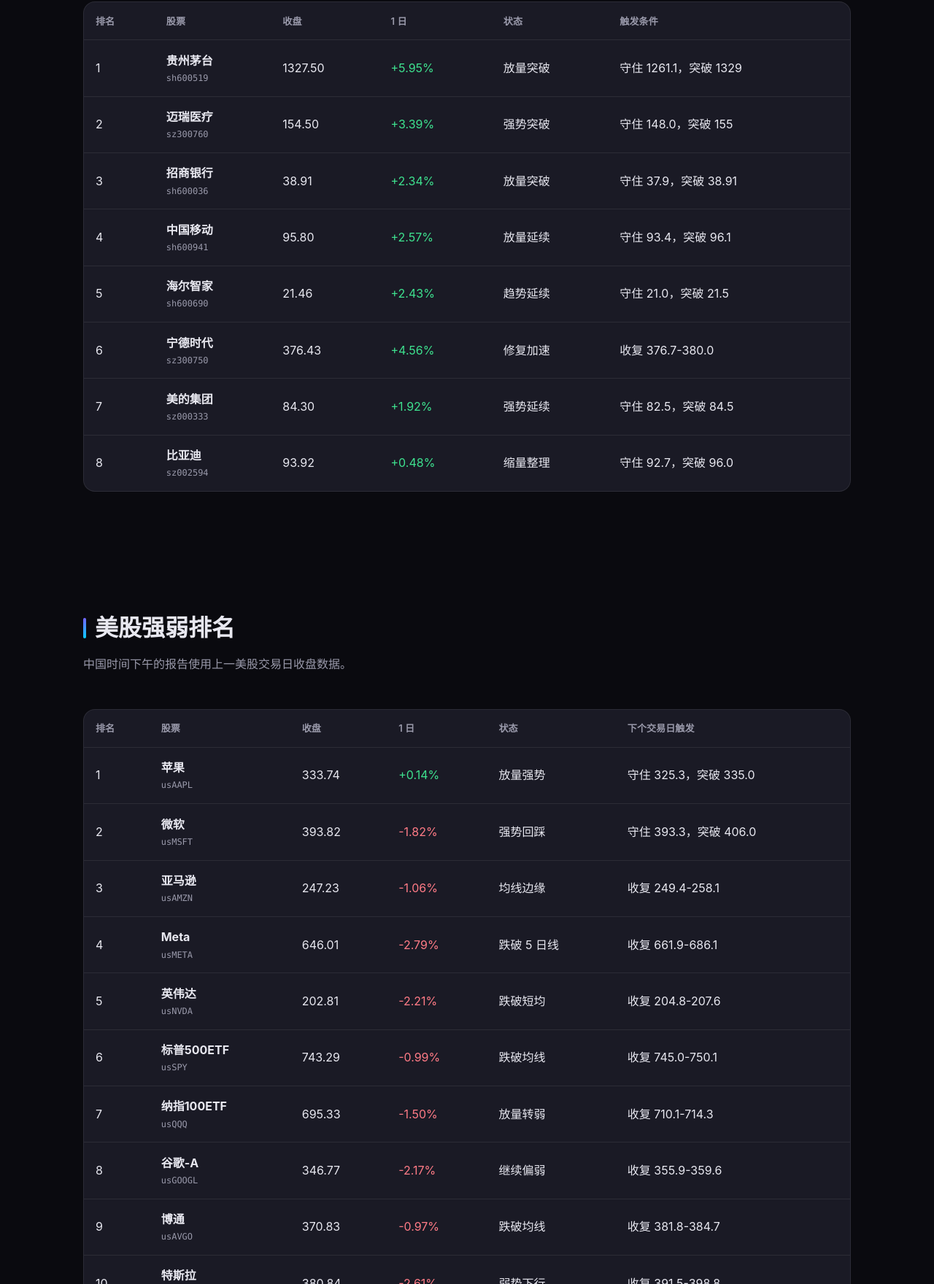
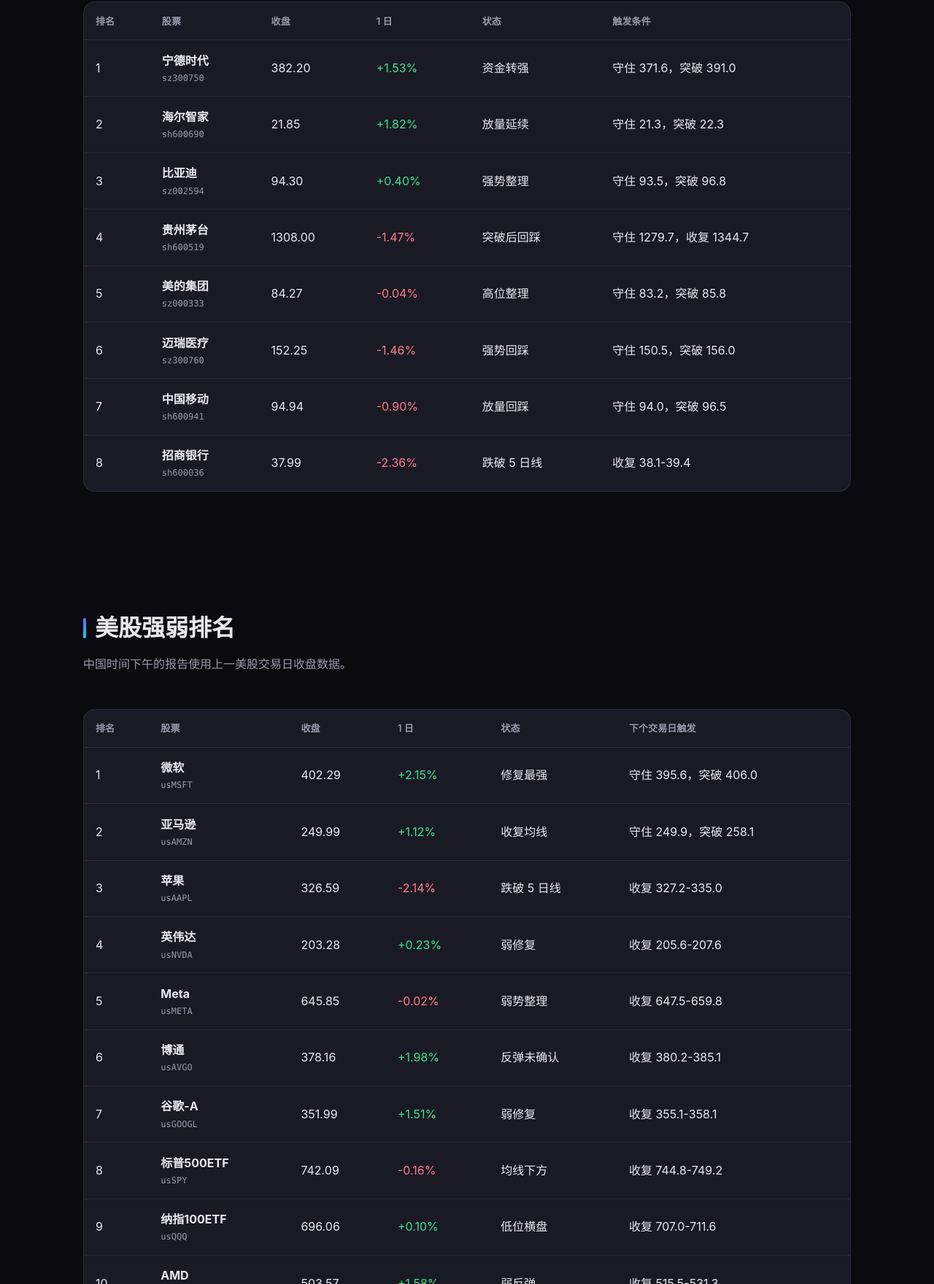
Before and after one commit to konghuari/konghuari.github.io, an Astro site: page /stocks in a window 1280 px wide. Shown: the part 1040-2800 px from the top of the page at 73% size. Built offline with nearby package versions, Linux system fonts and the light colour scheme; Astro itself is replaced by a stand-in of ours.

Commit message:
Refresh daily market watch

```diff
--- a/src/pages/stocks.astro
+++ b/src/pages/stocks.astro
@@ -2,28 +2,28 @@
 import BaseLayout from '../layouts/BaseLayout.astro';
 
 const aShareRows = [
-  { rank: 1, name: '贵州茅台', code: 'sh600519', close: '1327.50', change: '+5.95%', state: '放量突破', trigger: '守住 1261.1，突破 1329' },
-  { rank: 2, name: '迈瑞医疗', code: 'sz300760', close: '154.50', change: '+3.39%', state: '强势突破', trigger: '守住 148.0，突破 155' },
-  { rank: 3, name: '招商银行', code: 'sh600036', close: '38.91', change: '+2.34%', state: '放量突破', trigger: '守住 37.9，突破 38.91' },
-  { rank: 4, name: '中国移动', code: 'sh600941', close: '95.80', change: '+2.57%', state: '放量延续', trigger: '守住 93.4，突破 96.1' },
-  { rank: 5, name: '海尔智家', code: 'sh600690', close: '21.46', change: '+2.43%', state: '趋势延续', trigger: '守住 21.0，突破 21.5' },
-  { rank: 6, name: '宁德时代', code: 'sz300750', close: '376.43', change: '+4.56%', state: '修复加速', trigger: '收复 376.7-380.0' },
-  { rank: 7, name: '美的集团', code: 'sz000333', close: '84.30', change: '+1.92%', state: '强势延续', trigger: '守住 82.5，突破 84.5' },
-  { rank: 8, name: '比亚迪', code: 'sz002594', close: '93.92', change: '+0.48%', state: '缩量整理', trigger: '守住 92.7，突破 96.0' },
+  { rank: 1, name: '宁德时代', code: 'sz300750', close: '382.20', change: '+1.53%', state: '资金转强', trigger: '守住 371.6，突破 391.0' },
+  { rank: 2, name: '海尔智家', code: 'sh600690', close: '21.85', change: '+1.82%', state: '放量延续', trigger: '守住 21.3，突破 22.3' },
+  { rank: 3, name: '比亚迪', code: 'sz002594', close: '94.30', change: '+0.40%', state: '强势整理', trigger: '守住 93.5，突破 96.8' },
+  { rank: 4, name: '贵州茅台', code: 'sh600519', close: '1308.00', change: '-1.47%', state: '突破后回踩', trigger: '守住 1279.7，收复 1344.7' },
+  { rank: 5, name: '美的集团', code: 'sz000333', close: '84.27', change: '-0.04%', state: '高位整理', trigger: '守住 83.2，突破 85.8' },
+  { rank: 6, name: '迈瑞医疗', code: 'sz300760', close: '152.25', change: '-1.46%', state: '强势回踩', trigger: '守住 150.5，突破 156.0' },
+  { rank: 7, name: '中国移动', code: 'sh600941', close: '94.94', change: '-0.90%', state: '放量回踩', trigger: '守住 94.0，突破 96.5' },
+  { rank: 8, name: '招商银行', code: 'sh600036', close: '37.99', change: '-2.36%', state: '跌破 5 日线', trigger: '收复 38.1-39.4' },
 ];
 
 const usRows = [
-  { rank: 1, name: '苹果', code: 'usAAPL', close: '333.74', change: '+0.14%', state: '放量强势', trigger: '守住 325.3，突破 335.0' },
-  { rank: 2, name: '微软', code: 'usMSFT', close: '393.82', change: '-1.82%', state: '强势回踩', trigger: '守住 393.3，突破 406.0' },
-  { rank: 3, name: '亚马逊', code: 'usAMZN', close: '247.23', change: '-1.06%', state: '均线边缘', trigger: '收复 249.4-258.1' },
-  { rank: 4, name: 'Meta', code: 'usMETA', close: '646.01', change: '-2.79%', state: '跌破 5 日线', trigger: '收复 661.9-686.1' },
-  { rank: 5, name: '英伟达', code: 'usNVDA', close: '202.81', change: '-2.21%', state: '跌破短均', trigger: '收复 204.8-207.6' },
-  { rank: 6, name: '标普500ETF', code: 'usSPY', close: '743.29', change: '-0.99%', state: '跌破均线', trigger: '收复 745.0-750.1' },
-  { rank: 7, name: '纳指100ETF', code: 'usQQQ', close: '695.33', change: '-1.50%', state: '放量转弱', trigger: '收复 710.1-714.3' },
-  { rank: 8, name: '谷歌-A', code: 'usGOOGL', close: '346.77', change: '-2.17%', state: '继续偏弱', trigger: '收复 355.9-359.6' },
-  { rank: 9, name: '博通', code: 'usAVGO', close: '370.83', change: '-0.97%', state: '跌破均线', trigger: '收复 381.8-384.7' },
-  { rank: 10, name: '特斯拉', code: 'usTSLA', close: '380.84', change: '-2.61%', state: '弱势下行', trigger: '收复 391.5-398.8' },
-  { rank: 11, name: 'AMD', code: 'usAMD', close: '495.76', change: '-1.03%', state: '最弱', trigger: '收复 521.7-533.0' },
+  { rank: 1, name: '微软', code: 'usMSFT', close: '402.29', change: '+2.15%', state: '修复最强', trigger: '守住 395.6，突破 406.0' },
+  { rank: 2, name: '亚马逊', code: 'usAMZN', close: '249.99', change: '+1.12%', state: '收复均线', trigger: '守住 249.9，突破 258.1' },
+  { rank: 3, name: '苹果', code: 'usAAPL', close: '326.59', change: '-2.14%', state: '跌破 5 日线', trigger: '收复 327.2-335.0' },
+  { rank: 4, name: '英伟达', code: 'usNVDA', close: '203.28', change: '+0.23%', state: '弱修复', trigger: '收复 205.6-207.6' },
+  { rank: 5, name: 'Meta', code: 'usMETA', close: '645.85', change: '-0.02%', state: '弱势整理', trigger: '收复 647.5-659.8' },
+  { rank: 6, name: '博通', code: 'usAVGO', close: '378.16', change: '+1.98%', state: '反弹未确认', trigger: '收复 380.2-385.1' },
+  { rank: 7, name: '谷歌-A', code: 'usGOOGL', close: '351.99', change: '+1.51%', state: '弱修复', trigger: '收复 355.1-358.1' },
+  { rank: 8, name: '标普500ETF', code: 'usSPY', close: '742.09', change: '-0.16%', state: '均线下方', trigger: '收复 744.8-749.2' },
+  { rank: 9, name: '纳指100ETF', code: 'usQQQ', close: '696.06', change: '+0.10%', state: '低位横盘', trigger: '收复 707.0-711.6' },
+  { rank: 10, name: 'AMD', code: 'usAMD', close: '503.57', change: '+1.58%', state: '弱反弹', trigger: '收复 515.5-531.3' },
+  { rank: 11, name: '特斯拉', code: 'usTSLA', close: '369.57', change: '-2.96%', state: '最弱', trigger: '收复 386.4-396.3' },
 ];
 
 const dataCommands = [
@@ -48,17 +48,17 @@
   <section>
     <div class="container">
       <h2 class="section-title">最新短期观察</h2>
-      <p class="section-sub">数据基准：A 股 2026-07-20 收盘；美股 2026-07-17 收盘。下一交易日使用时以开盘后的量价确认触发条件。</p>
+      <p class="section-sub">数据基准：A 股 2026-07-21 收盘；美股 2026-07-20 收盘。下一交易日使用时以开盘后的量价确认触发条件。</p>
       <div class="market-summary">
         <article>
           <span>A 股</span>
-          <strong>贵州茅台、迈瑞医疗、招商银行放量突破</strong>
-          <p>A 股观察清单全部站在 5/10 日线上方；宁德时代接近收复 20 日线。</p>
+          <strong>宁德时代、海尔智家、比亚迪切到前排</strong>
+          <p>宁德时代收复 5/10/20 日线且资金转强；招商银行跌破 5 日线。</p>
         </article>
         <article>
           <span>美股</span>
-          <strong>苹果独强，美股科技线多数转弱</strong>
-          <p>QQQ、SPY 均跌破 5/10/20 日线；英伟达、Meta 跌破 5 日线，AMD 最弱。</p>
+          <strong>微软、亚马逊相对修复，美股整体仍弱</strong>
+          <p>QQQ、SPY 仍在均线下方；特斯拉继续最弱，英伟达只是弱修复。</p>
         </article>
       </div>
     </div>
```
